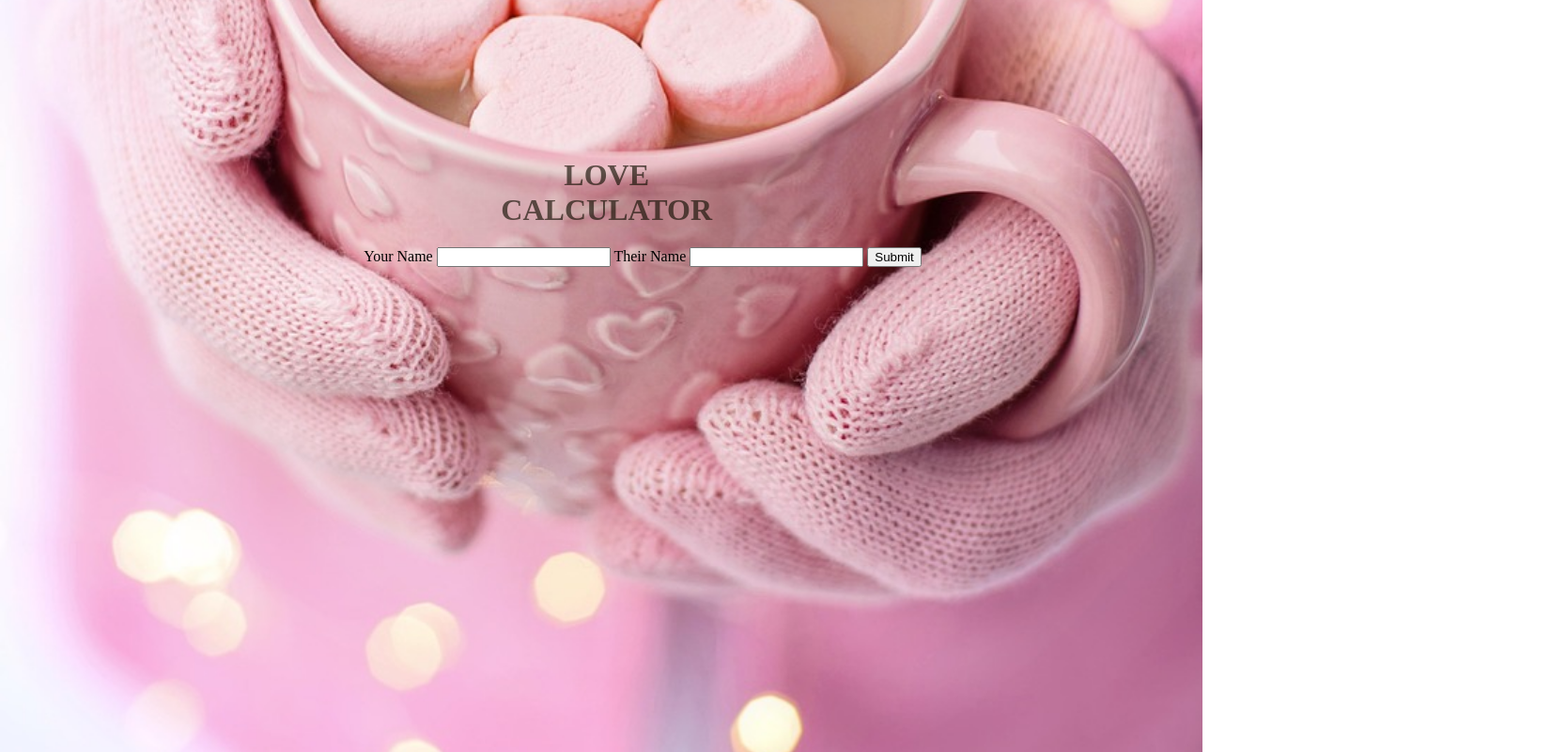
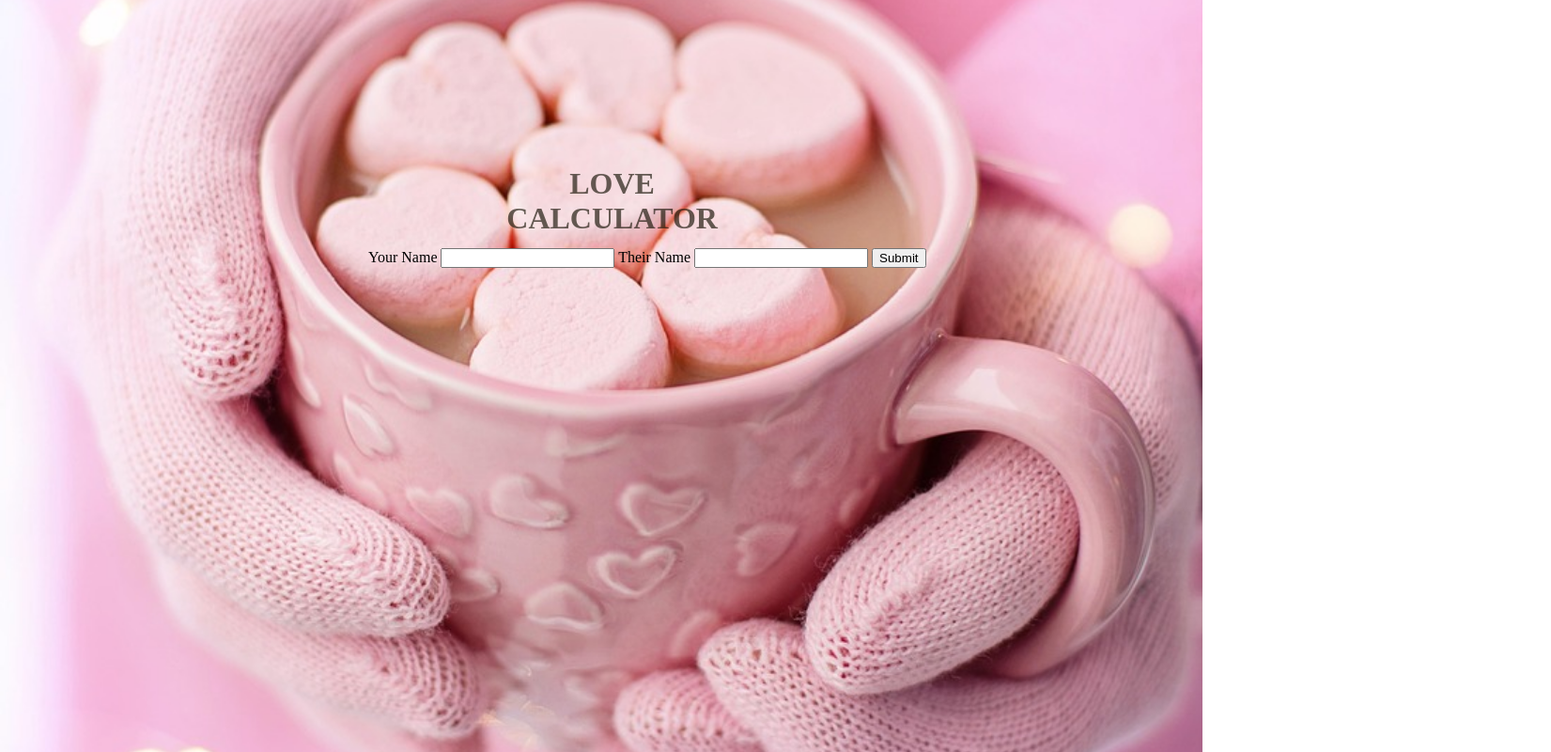
Before and after one commit to JodiBaker/Love-Calculator, a website: page public/home.html in a window 1280 px wide. Shown: the whole page at 94% size, 1651 px wide, since content can reach past the window. Drawn offline with Linux system fonts and the light colour scheme.

Commit message:
Update CSS to a fixed positon no matter screen size.

```diff
--- a/public/styles.css
+++ b/public/styles.css
@@ -5,9 +5,10 @@ h1 {
 }
 .love-start {
   background-image: url(images/Fullhearts.jpg);
-  background-size:cover;
+  background-attachment: fixed;
+  background-size:100%;
   background-repeat:no-repeat;
-  background-position: 10%;
+  background-position: center;
 }
 .love-head{
   width: 300px;
@@ -15,12 +16,15 @@ h1 {
   margin: 20px;
   padding-top: 10%;
   padding-left: 37%;
+  position: fixed;
 }
 .love-form{
   width:100%;
   padding: 0px, 0px, 0px, 0px;
+  margin-top: 20%;
   margin-left: 30%;
-  text-shadow: 2cm;;
+  text-shadow: 2cm;
+  position: fixed;
 }
 
 .no-love{
```
